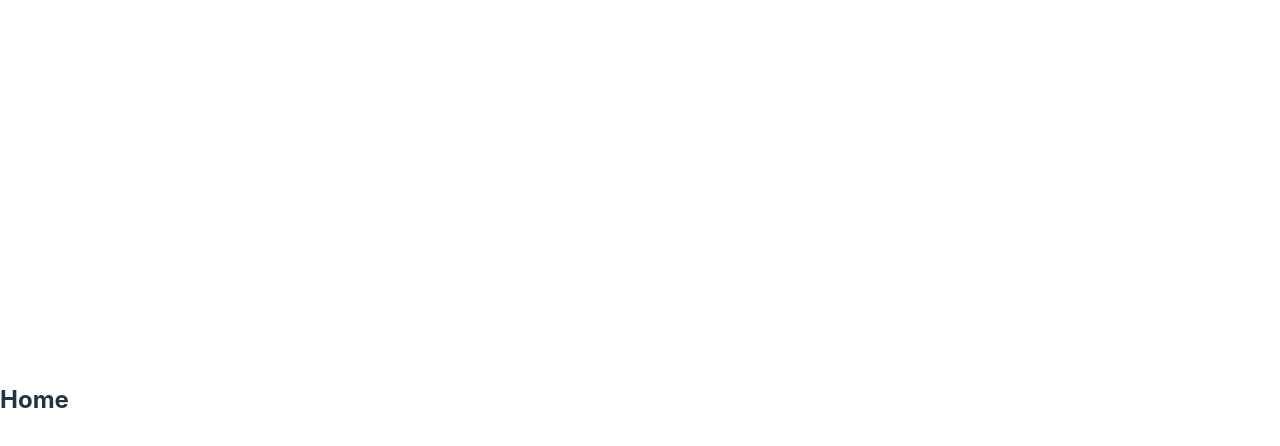
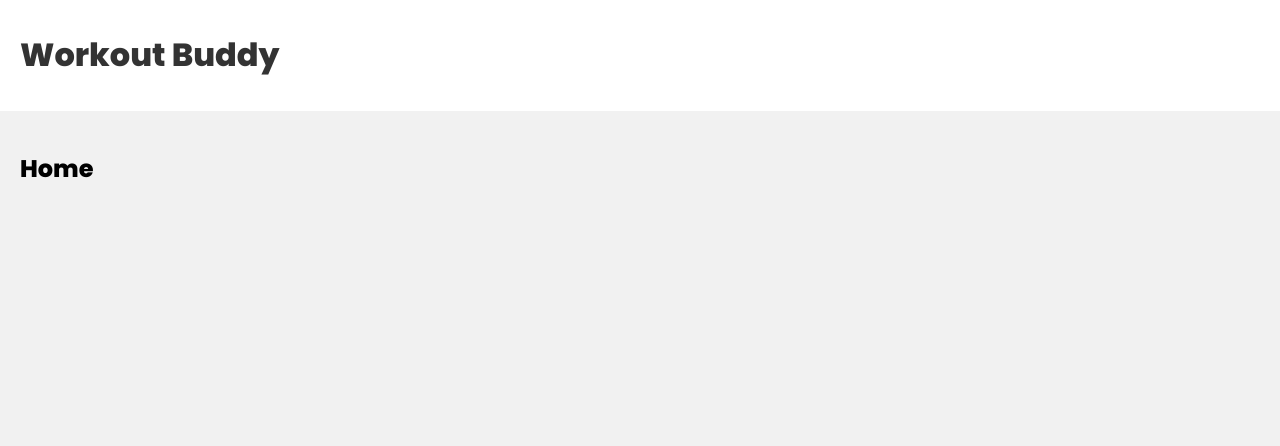
Before and after one commit to jackli921/Backend-Practice, a React (Vite) app in the folder MERN-Stack-Tutorial/MERN-Stack-Tutorial-lesson-2/frontend/: page / in a window 1280 px wide. Shown: the top 446 px of the page. Built offline with nearby package versions, Linux system fonts and the light colour scheme.

Commit message:
chore: add styles to pages

```diff
--- a/MERN-Stack-Tutorial/MERN-Stack-Tutorial-lesson-2/frontend/src/App.tsx
+++ b/MERN-Stack-Tutorial/MERN-Stack-Tutorial-lesson-2/frontend/src/App.tsx
@@ -1,12 +1,14 @@
 import { BrowserRouter, Routes, Route } from 'react-router-dom'
-
+import './index.css'
 // pages & components
 import Home from './pages/Home'
+import Navbar from './components/Navbar'
 
 function App() {
 
   return (
     <BrowserRouter>
+      <Navbar />
       <div className="pages">
         <Routes>
           <Route
--- /dev/null
+++ b/MERN-Stack-Tutorial/MERN-Stack-Tutorial-lesson-2/frontend/src/components/Navbar.tsx
@@ -0,0 +1,13 @@
+import {Link} from 'react-router-dom'
+
+const Navbar = () =>{
+    return (
+        <header className="container">
+            <Link to="/">
+                <h1>Workout Buddy</h1>
+            </Link>
+        </header>
+    )
+}
+
+export default Navbar
--- a/MERN-Stack-Tutorial/MERN-Stack-Tutorial-lesson-2/frontend/src/index.css
+++ b/MERN-Stack-Tutorial/MERN-Stack-Tutorial-lesson-2/frontend/src/index.css
@@ -1,69 +1,38 @@
+/* google font */
+@import url('https://fonts.googleapis.com/css2?family=Poppins:wght@300;400;500;600;800&family=VT323&display=swap');
+
+/* layout */
 :root {
-  font-family: Inter, system-ui, Avenir, Helvetica, Arial, sans-serif;
-  line-height: 1.5;
-  font-weight: 400;
-
-  color-scheme: light dark;
-  color: rgba(255, 255, 255, 0.87);
-  background-color: #242424;
-
-  font-synthesis: none;
-  text-rendering: optimizeLegibility;
-  -webkit-font-smoothing: antialiased;
-  -moz-osx-font-smoothing: grayscale;
-  -webkit-text-size-adjust: 100%;
-}
-
-a {
-  font-weight: 500;
-  color: #646cff;
-  text-decoration: inherit;
-}
-a:hover {
-  color: #535bf2;
+  --primary: #1aac83;
+  --error: #e7195a;
 }
 
 body {
+  background: #f1f1f1;
   margin: 0;
-  display: flex;
-  place-items: center;
-  min-width: 320px;
-  min-height: 100vh;
+  font-family: "Poppins";
 }
 
-h1 {
-  font-size: 3.2em;
-  line-height: 1.1;
+header {
+  background: #fff;
 }
 
-button {
-  border-radius: 8px;
-  border: 1px solid transparent;
-  padding: 0.6em 1.2em;
-  font-size: 1em;
-  font-weight: 500;
-  font-family: inherit;
-  background-color: #1a1a1a;
-  cursor: pointer;
-  transition: border-color 0.25s;
-}
-button:hover {
-  border-color: #646cff;
-}
-button:focus,
-button:focus-visible {
-  outline: 4px auto -webkit-focus-ring-color;
+.container {
+  max-width: 1400px;
+  margin: 0 auto;
+  padding: 10px 20px;
+  display: flex;
+  align-items: center;
+  justify-content: space-between;
 }
 
-@media (prefers-color-scheme: light) {
-  :root {
-    color: #213547;
-    background-color: #ffffff;
-  }
-  a:hover {
-    color: #747bff;
-  }
-  button {
-    background-color: #f9f9f9;
-  }
+header a {
+  color: #333;
+  text-decoration: none;
 }
+
+.pages {
+  max-width: 1400px;
+  padding: 20px;
+  margin: 0 auto;
+}
```
